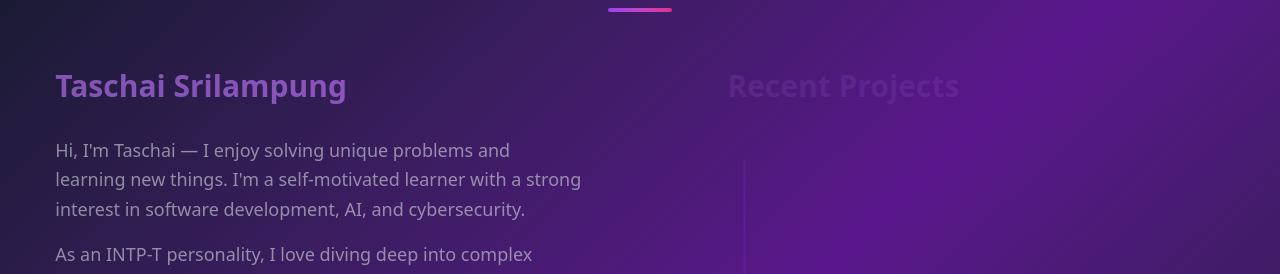
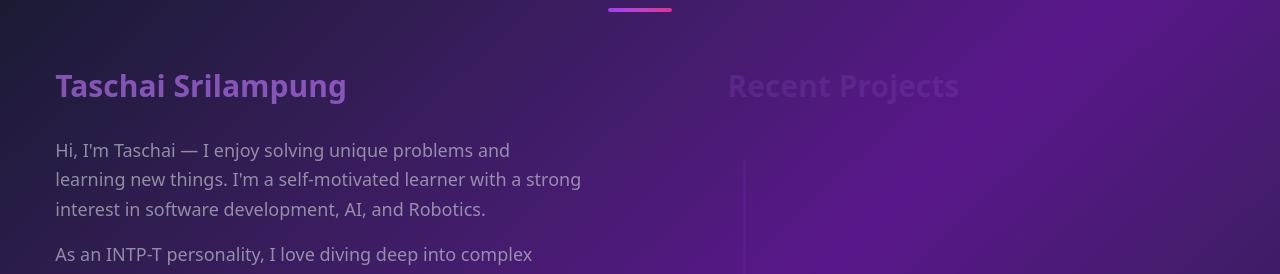
Before and after one commit to Taschai-Srilampung/Portfolio, a React (Vite) app: page / in a window 1280 px wide. Shown: the part 960-1234 px from the top of the page. Built offline with nearby package versions, Linux system fonts and the light colour scheme.

Commit message:
testFixGitacition

```diff
--- a/src/component/AboutMe.jsx
+++ b/src/component/AboutMe.jsx
@@ -88,7 +88,7 @@ function AboutMe() {
             <div className="space-y-4 transform transition-all duration-700 delay-500">
               <p className="text-gray-300 text-sm sm:text-base lg:text-lg leading-relaxed">
                 Hi, I'm Taschai — I enjoy solving unique problems and learning new things.
-                I'm a self-motivated learner with a strong interest in software development, AI, and cybersecurity.
+                I'm a self-motivated learner with a strong interest in software development, AI, and Robotics.
               </p>
               <p className="text-gray-300 text-sm sm:text-base lg:text-lg leading-relaxed">
                 As an INTP-T personality, I love diving deep into complex problems and finding innovative solutions.
```
